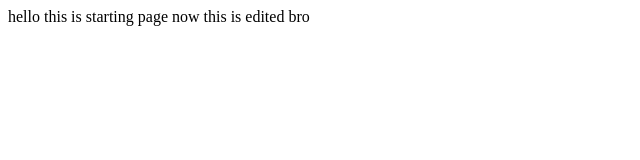
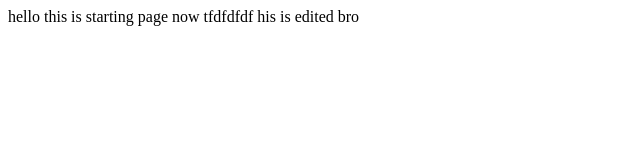
Before and after one commit to sujan321-oss/pipeline, a plain HTML site: page index.html in a window 1280 px wide. Shown: the full height of the page, 0-640 px from the left. Drawn offline with Linux system fonts and the light colour scheme.

Commit message:
again edited

```diff
--- a/index.html
+++ b/index.html
@@ -6,7 +6,7 @@
     <title>Document</title>
 </head>
 <body>
-    hello this is starting page now this is edited bro
+    hello this is starting page now tfdfdfdf his is edited bro
 
 </body>
 </html>
```
